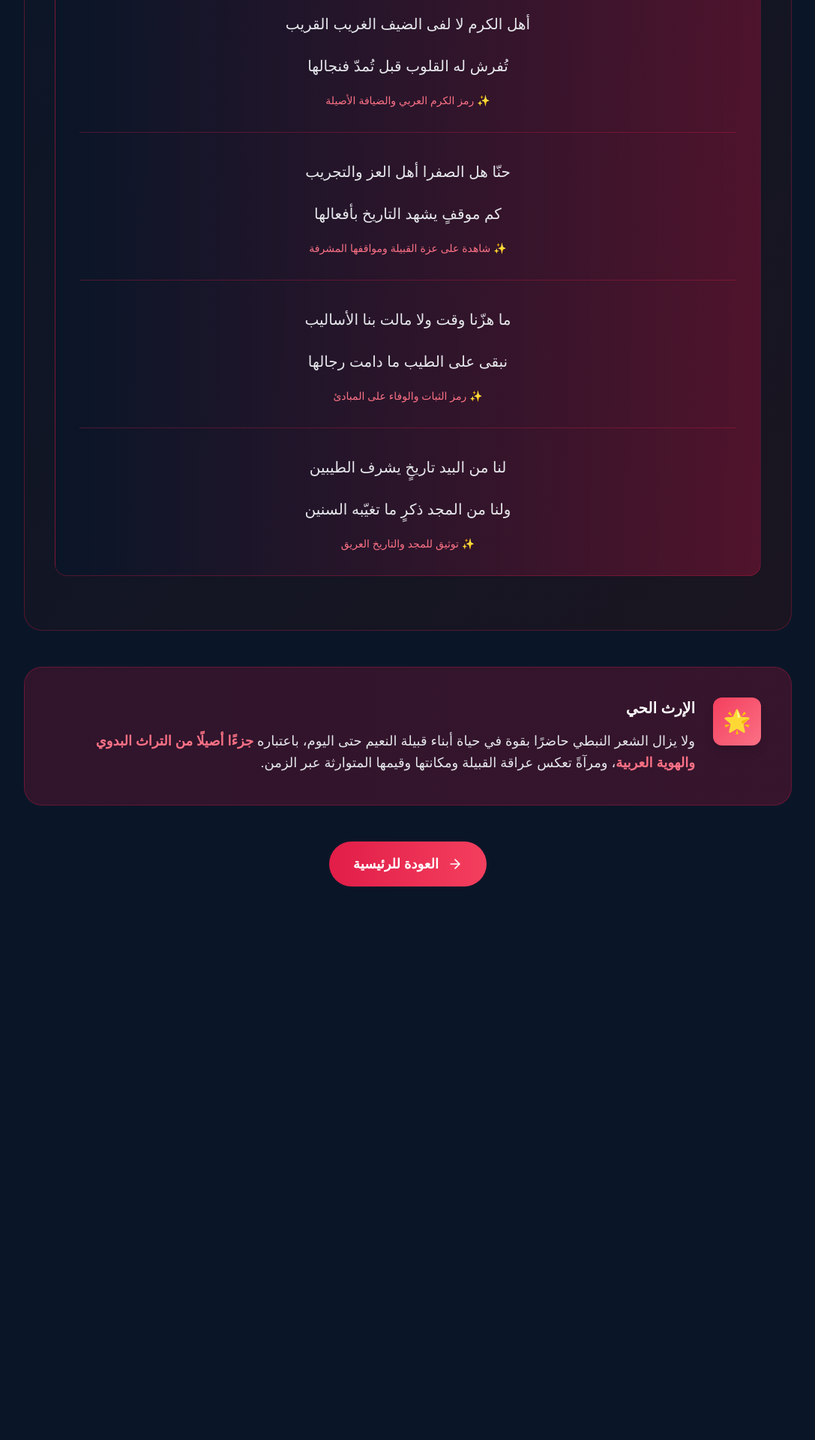
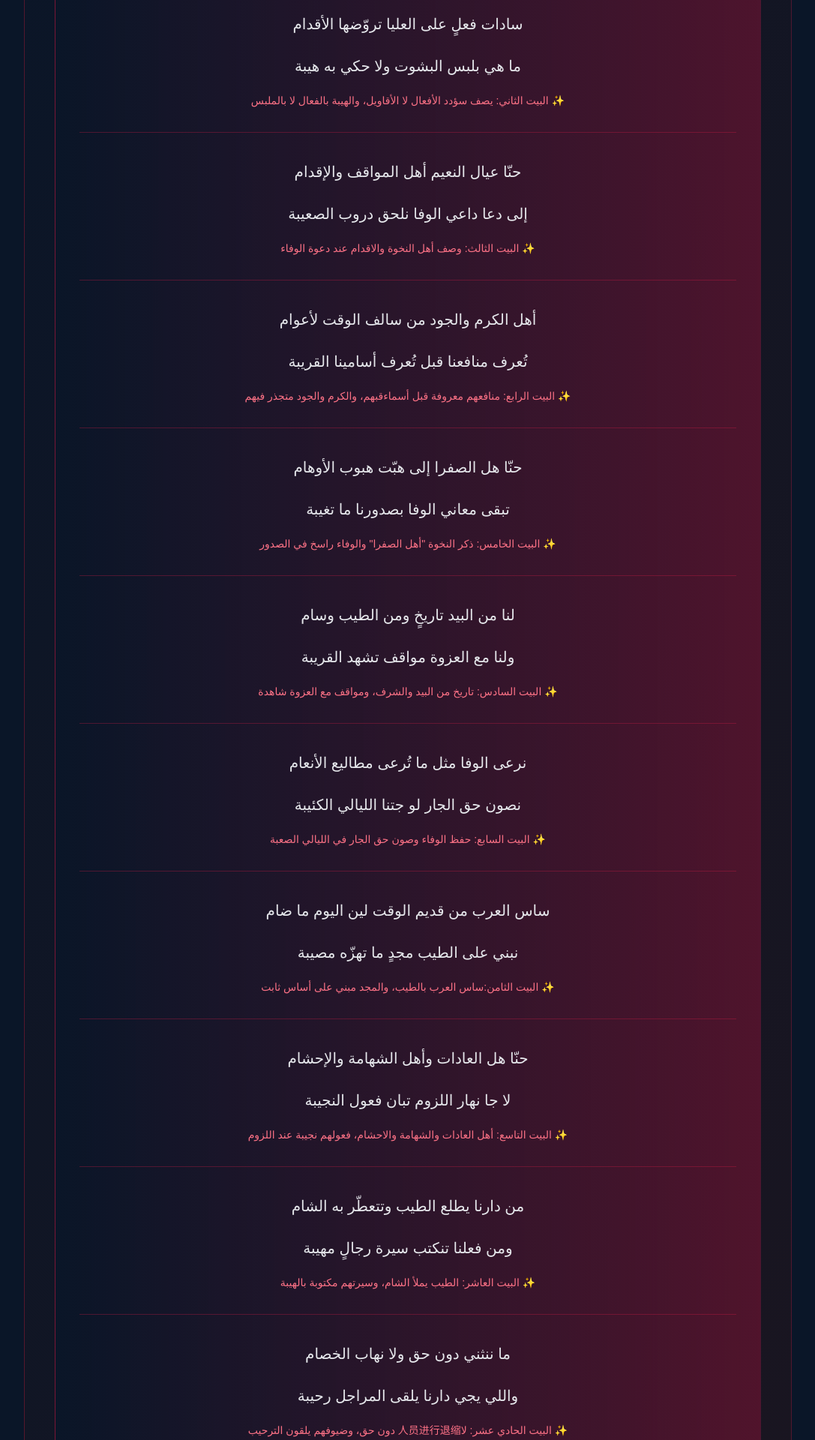
Before and after one commit to qabilatalnaim/qabila-al-naim, a React (Vite) app: page /poetry in a window 1280 px wide. Shown: the part 2360-4280 px from the top of the page at 75% size, without its empty margins (96-1183 px from the left). Before the commit the page ends 3670 px from the top, so only its background shows below. Built offline with nearby package versions, Linux system fonts and the light colour scheme.

Commit message:
إضافة قصيدة أهل الطيب الجديدة (12 بيت) مع الشرح

```diff
--- a/src/pages/PoetryPage.tsx
+++ b/src/pages/PoetryPage.tsx
@@ -172,11 +172,11 @@ export default function PoetryPage() {
             </div>
           </div>
 
-          {/* Featured Verses Section */}
+          {/* Featured Verses Section - New Comprehensive Poetry */}
           <div className="bg-gradient-to-br from-[#0a1628] to-[#1a1520] rounded-3xl p-10 border border-rose-600/30 mb-12">
             <h4 className="text-xl font-bold text-rose-400 mb-8 flex items-center gap-3">
               <span className="text-2xl">🏆</span>
-              <span>من أبيات الفخر التي تعبّر عن روح القبيلة وعراقتها</span>
+              <span>قصيدة أهل الطيب - من أعظم قصائد الفخر النبطي</span>
             </h4>
 
             {/* Main Verses Card */}
@@ -188,65 +188,156 @@ export default function PoetryPage() {
               {/* Verse 1 */}
               <div className="mb-8 pb-8 border-b border-rose-600/30">
                 <p className="text-gray-200 text-xl leading-loose mb-4 text-center font-medium">
-                  حنّا عيال النعيم أهل الوفا والطيب
+                  حنّا هل الطيب لا ضاقت على الناس الأيام
                 </p>
                 <p className="text-gray-200 text-xl leading-loose mb-4 text-center font-medium">
-                  ساس المراجل إلى ضاقت على رجالها
+                  نرخص غوالي العمر دون الوجيه الطيّبة
                 </p>
                 <p className="text-rose-400 text-center text-sm mt-4">
-                  ✨ أبيات تعبّر عن أصالة النعيم وكرم أهله
+                  ✨ البيت الأول: يرمز إلى كرم النعيم وتفانيهم حتى في أصعب الأوقات
                 </p>
               </div>
 
               {/* Verse 2 */}
               <div className="mb-8 pb-8 border-b border-rose-600/30">
                 <p className="text-gray-200 text-xl leading-loose mb-4 text-center font-medium">
-                  أهل الكرم لا لفى الضيف الغريب القريب
+                  سادات فعلٍ على العليا تروّضها الأقدام
                 </p>
                 <p className="text-gray-200 text-xl leading-loose mb-4 text-center font-medium">
-                  تُفرش له القلوب قبل تُمدّ فنجالها
+                  ما هي بلبس البشوت ولا حكي به هيبة
                 </p>
                 <p className="text-rose-400 text-center text-sm mt-4">
-                  ✨ رمز الكرم العربي والضيافة الأصيلة
+                  ✨ البيت الثاني: يصف سؤدد الأفعال لا الأقاويل، والهيبة بالفعال لا بالملبس
                 </p>
               </div>
 
               {/* Verse 3 */}
               <div className="mb-8 pb-8 border-b border-rose-600/30">
                 <p className="text-gray-200 text-xl leading-loose mb-4 text-center font-medium">
-                  حنّا هل الصفرا أهل العز والتجريب
+                  حنّا عيال النعيم أهل المواقف والإقدام
                 </p>
                 <p className="text-gray-200 text-xl leading-loose mb-4 text-center font-medium">
-                  كم موقفٍ يشهد التاريخ بأفعالها
+                  إلى دعا داعي الوفا نلحق دروب الصعيبة
                 </p>
                 <p className="text-rose-400 text-center text-sm mt-4">
-                  ✨ شاهدة على عزة القبيلة ومواقفها المشرفة
+                  ✨ البيت الثالث: وصف أهل النخوة والاقدام عند دعوة الوفاء
                 </p>
               </div>
 
               {/* Verse 4 */}
               <div className="mb-8 pb-8 border-b border-rose-600/30">
                 <p className="text-gray-200 text-xl leading-loose mb-4 text-center font-medium">
-                  ما هزّنا وقت ولا مالت بنا الأساليب
+                  أهل الكرم والجود من سالف الوقت لأعوام
                 </p>
                 <p className="text-gray-200 text-xl leading-loose mb-4 text-center font-medium">
-                  نبقى على الطيب ما دامت رجالها
+                  تُعرف منافعنا قبل تُعرف أسامينا القريبة
                 </p>
                 <p className="text-rose-400 text-center text-sm mt-4">
-                  ✨ رمز الثبات والوفاء على المبادئ
+                  ✨ البيت الرابع: منافعهم معروفة قبل أسماءقبهم، والكرم والجود متجذر فيهم
                 </p>
               </div>
 
-              {/* Final Verse */}
+              {/* Verse 5 */}
+              <div className="mb-8 pb-8 border-b border-rose-600/30">
+                <p className="text-gray-200 text-xl leading-loose mb-4 text-center font-medium">
+                  حنّا هل الصفرا إلى هبّت هبوب الأوهام
+                </p>
+                <p className="text-gray-200 text-xl leading-loose mb-4 text-center font-medium">
+                  تبقى معاني الوفا بصدورنا ما تغيبة
+                </p>
+                <p className="text-rose-400 text-center text-sm mt-4">
+                  ✨ البيت الخامس: ذكر النخوة "أهل الصفرا" والوفاء راسخ في الصدور
+                </p>
+              </div>
+
+              {/* Verse 6 */}
+              <div className="mb-8 pb-8 border-b border-rose-600/30">
+                <p className="text-gray-200 text-xl leading-loose mb-4 text-center font-medium">
+                  لنا من البيد تاريخٍ ومن الطيب وسام
+                </p>
+                <p className="text-gray-200 text-xl leading-loose mb-4 text-center font-medium">
+                  ولنا مع العزوة مواقف تشهد القريبة
+                </p>
+                <p className="text-rose-400 text-center text-sm mt-4">
+                  ✨ البيت السادس: تاريخ من البيد والشرف، ومواقف مع العزوة شاهدة
+                </p>
+              </div>
+
+              {/* Verse 7 */}
+              <div className="mb-8 pb-8 border-b border-rose-600/30">
+                <p className="text-gray-200 text-xl leading-loose mb-4 text-center font-medium">
+                  نرعى الوفا مثل ما تُرعى مطاليع الأنعام
+                </p>
+                <p className="text-gray-200 text-xl leading-loose mb-4 text-center font-medium">
+                  نصون حق الجار لو جتنا الليالي الكئيبة
+                </p>
+                <p className="text-rose-400 text-center text-sm mt-4">
+                  ✨ البيت السابع: حفظ الوفاء وصون حق الجار في الليالي الصعبة
+                </p>
+              </div>
+
+              {/* Verse 8 */}
+              <div className="mb-8 pb-8 border-b border-rose-600/30">
+                <p className="text-gray-200 text-xl leading-loose mb-4 text-center font-medium">
+                  ساس العرب من قديم الوقت لين اليوم ما ضام
+                </p>
+                <p className="text-gray-200 text-xl leading-loose mb-4 text-center font-medium">
+                  نبني على الطيب مجدٍ ما تهزّه مصيبة
+                </p>
+                <p className="text-rose-400 text-center text-sm mt-4">
+                  ✨ البيت الثامن:ساس العرب بالطيب، والمجد مبني على أساس ثابت
+                </p>
+              </div>
+
+              {/* Verse 9 */}
+              <div className="mb-8 pb-8 border-b border-rose-600/30">
+                <p className="text-gray-200 text-xl leading-loose mb-4 text-center font-medium">
+                  حنّا هل العادات وأهل الشهامة والإحشام
+                </p>
+                <p className="text-gray-200 text-xl leading-loose mb-4 text-center font-medium">
+                  لا جا نهار اللزوم تبان فعول النجيبة
+                </p>
+                <p className="text-rose-400 text-center text-sm mt-4">
+                  ✨ البيت التاسع: أهل العادات والشهامة والاحشام، فعولهم نجيبة عند اللزوم
+                </p>
+              </div>
+
+              {/* Verse 10 */}
+              <div className="mb-8 pb-8 border-b border-rose-600/30">
+                <p className="text-gray-200 text-xl leading-loose mb-4 text-center font-medium">
+                  من دارنا يطلع الطيب وتتعطّر به الشام
+                </p>
+                <p className="text-gray-200 text-xl leading-loose mb-4 text-center font-medium">
+                  ومن فعلنا تنكتب سيرة رجالٍ مهيبة
+                </p>
+                <p className="text-rose-400 text-center text-sm mt-4">
+                  ✨ البيت العاشر: الطيب يملأ الشام، وسيرتهم مكتوبة بالهيبة
+                </p>
+              </div>
+
+              {/* Verse 11 */}
+              <div className="mb-8 pb-8 border-b border-rose-600/30">
+                <p className="text-gray-200 text-xl leading-loose mb-4 text-center font-medium">
+                  ما ننثني دون حق ولا نهاب الخصام
+                </p>
+                <p className="text-gray-200 text-xl leading-loose mb-4 text-center font-medium">
+                  واللي يجي دارنا يلقى المراجل رحيبة
+                </p>
+                <p className="text-rose-400 text-center text-sm mt-4">
+                  ✨ البيت الحادي عشر: لا人员进行退缩 دون حق، وضيوفهم يلقون الترحيب
+                </p>
+              </div>
+
+              {/* Final Verse - Closing */}
               <div>
                 <p className="text-gray-200 text-xl leading-loose mb-4 text-center font-medium">
-                  لنا من البيد تاريخٍ يشرف الطيبين
+                  يبقى النعيم بعزّه ما تغيّره الأعوام
                 </p>
                 <p className="text-gray-200 text-xl leading-loose mb-4 text-center font-medium">
-                  ولنا من المجد ذكرٍ ما تغيّبه السنين
+                  قبيلةٍ بالمجد والتاريخ دومٍ قريبة
                 </p>
                 <p className="text-rose-400 text-center text-sm mt-4">
-                  ✨ توثيق للمجد والتاريخ العريق
+                  ✨ الختام: النعيم باقٍ بعزه عبر الأعوام، قريبون من المجد والتاريخ
                 </p>
               </div>
             </div>
```
